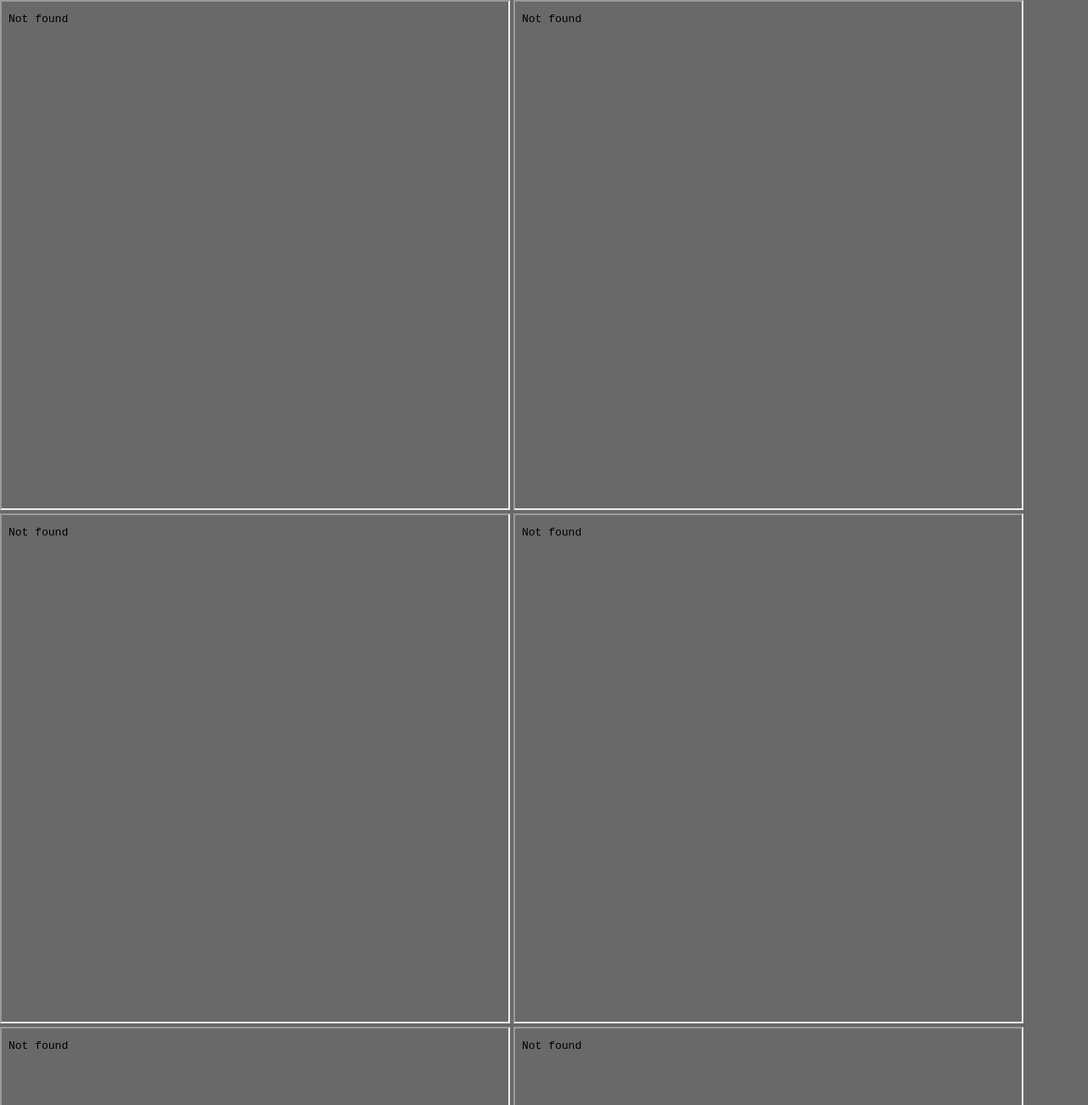
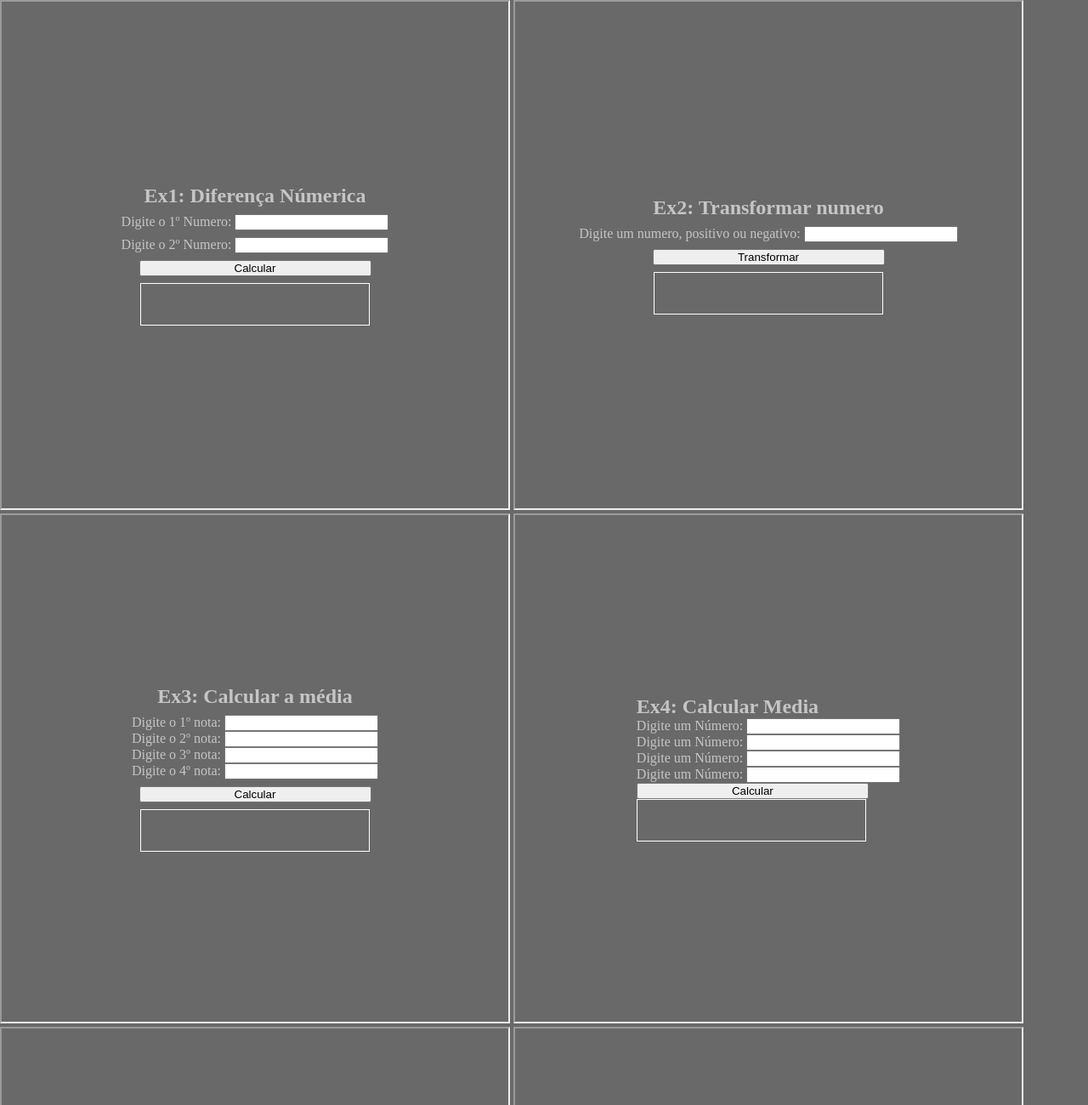
Before and after one commit to srmt03/exercicio-logic_front-end, a plain HTML site: page index.html in a window 1280 px wide. Shown: the top 1300 px of the page at 85% size. Drawn offline with Linux system fonts and the light colour scheme; files that its build step writes are made by us from their sources.

Commit message:
Update index.html

```diff
--- a/index.html
+++ b/index.html
@@ -8,17 +8,17 @@
     <title>Document links</title>
 </head>
 <body>
-    <iframe src="./exercicioA/index.html" frameborder="2"></iframe>
+    <iframe src="./Exercicios/exercicioA/index.html" frameborder="2"></iframe>
 
-    <iframe src="./exercicioB/index.html" frameborder="2"></iframe>
+    <iframe src="./Exercicios/exercicioB/index.html" frameborder="2"></iframe>
 
-    <iframe src="./exercicioC/index.html" frameborder="2"></iframe>
+    <iframe src="./Exercicios/exercicioC/index.html" frameborder="2"></iframe>
 
-    <iframe src="./exercicioG/index.html" frameborder="2"></iframe>
+    <iframe src="./Exercicios/exercicioG/index.html" frameborder="2"></iframe>
 
-    <iframe src="./exercicioK/index.html" frameborder="2"></iframe>
+    <iframe src="./Exercicios/exercicioK/index.html" frameborder="2"></iframe>
 
-    <iframe src="./exercicioO/index.html" frameborder="2"></iframe>
+    <iframe src="./Exercicios/exercicioO/index.html" frameborder="2"></iframe>
 
 </body>
 </htm
```
